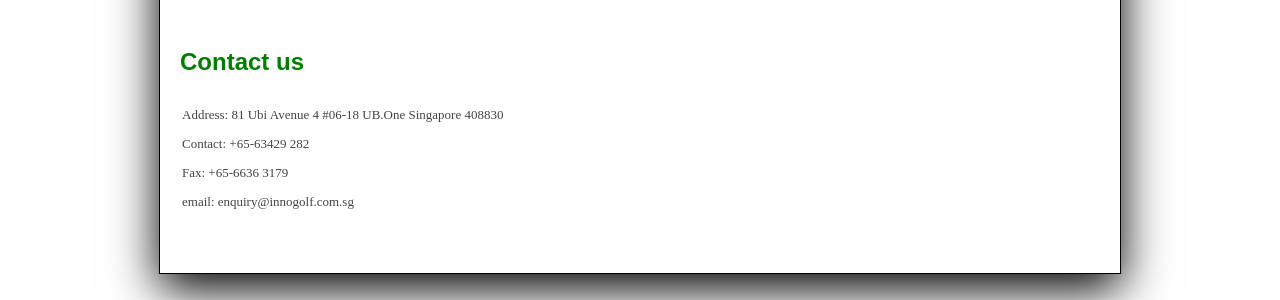
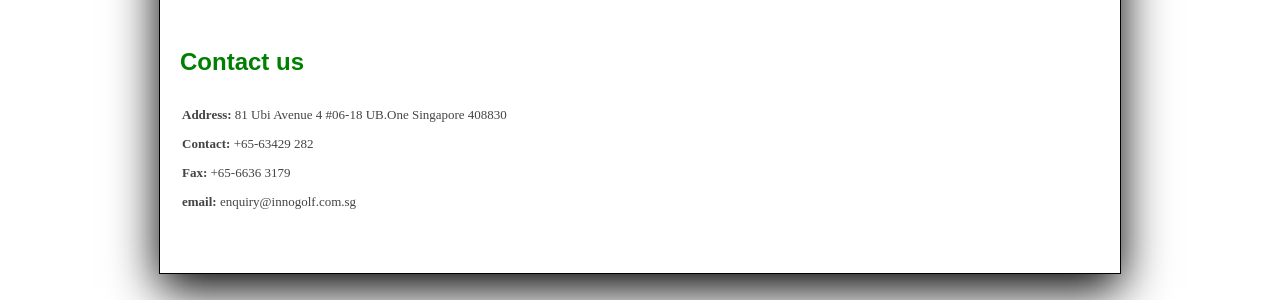
Before and after one commit to innogolf/innogolf.github.io, a Jekyll site: the page built from about_us/contact_us.html, in a window 1280 px wide. Shown: the part 485-785 px from the top of the page. Built offline with Jekyll 4.4.1, drawn with Linux system fonts in a browser that asks for light colours; nearby versions of some CDN libraries; some web fonts are replaced; library files that are not in the unit come from our copies.

```diff
--- a/about_us/contact_us.html
+++ b/about_us/contact_us.html
@@ -9,10 +9,10 @@ title: Introduction
 			<td>
 				<p>
 					<span style="font-family:arial,helvetica,sans-serif;">
-						<p>Address: 81 Ubi Avenue 4 #06-18 UB.One Singapore 408830</p>
-						<p>Contact: +65-63429 282</p>
-						<p>Fax: +65-6636 3179</p>
-						<p>email: enquiry@innogolf.com.sg</p>
+						<p><b>Address: </b>81 Ubi Avenue 4 #06-18 UB.One Singapore 408830</p>
+						<p><b>Contact: </b>+65-63429 282</p>
+						<p><b>Fax: </b> +65-6636 3179</p>
+						<p><b>email: </b>enquiry@innogolf.com.sg</p>
 					</span>
 					</p>
 			</td>
```
